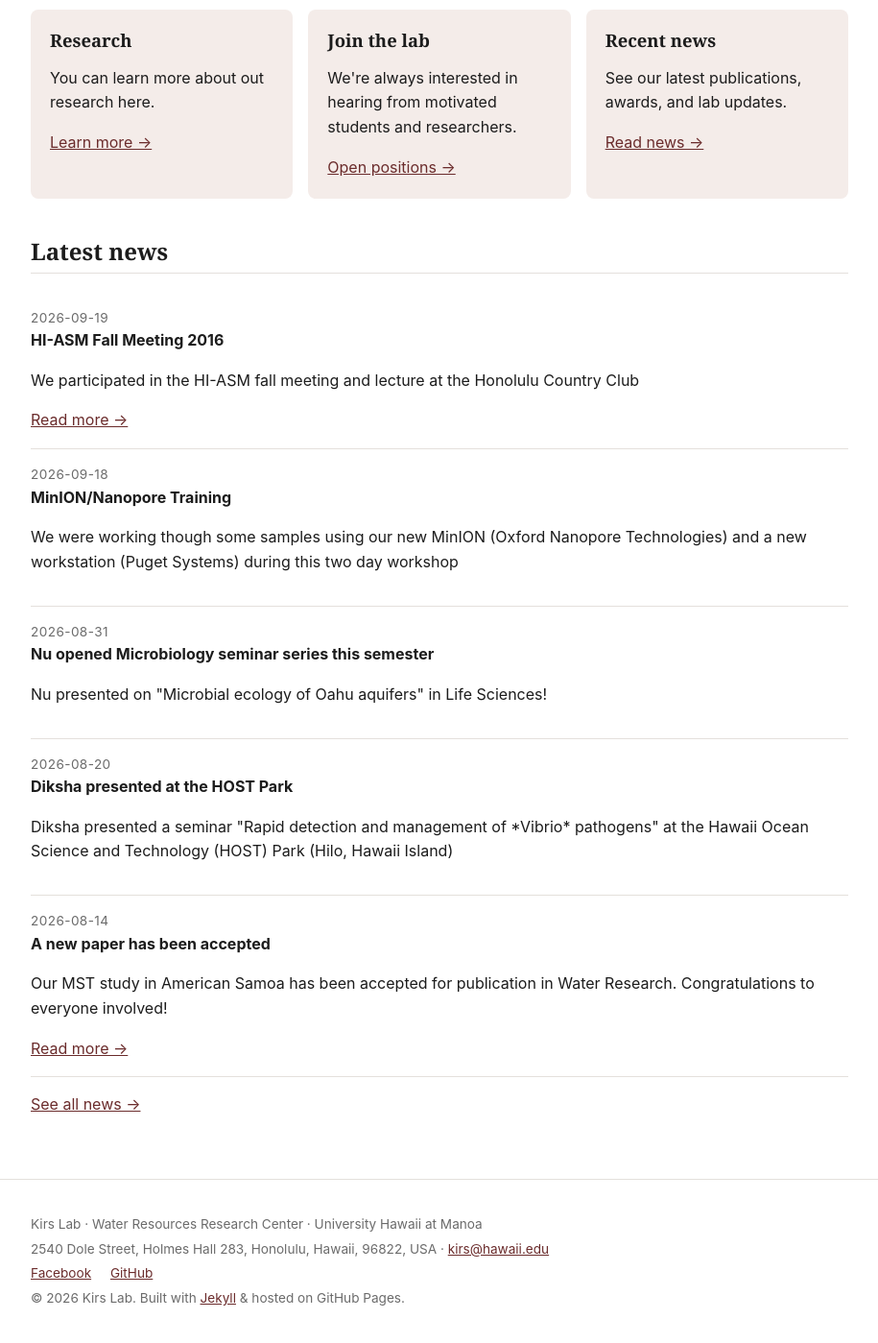
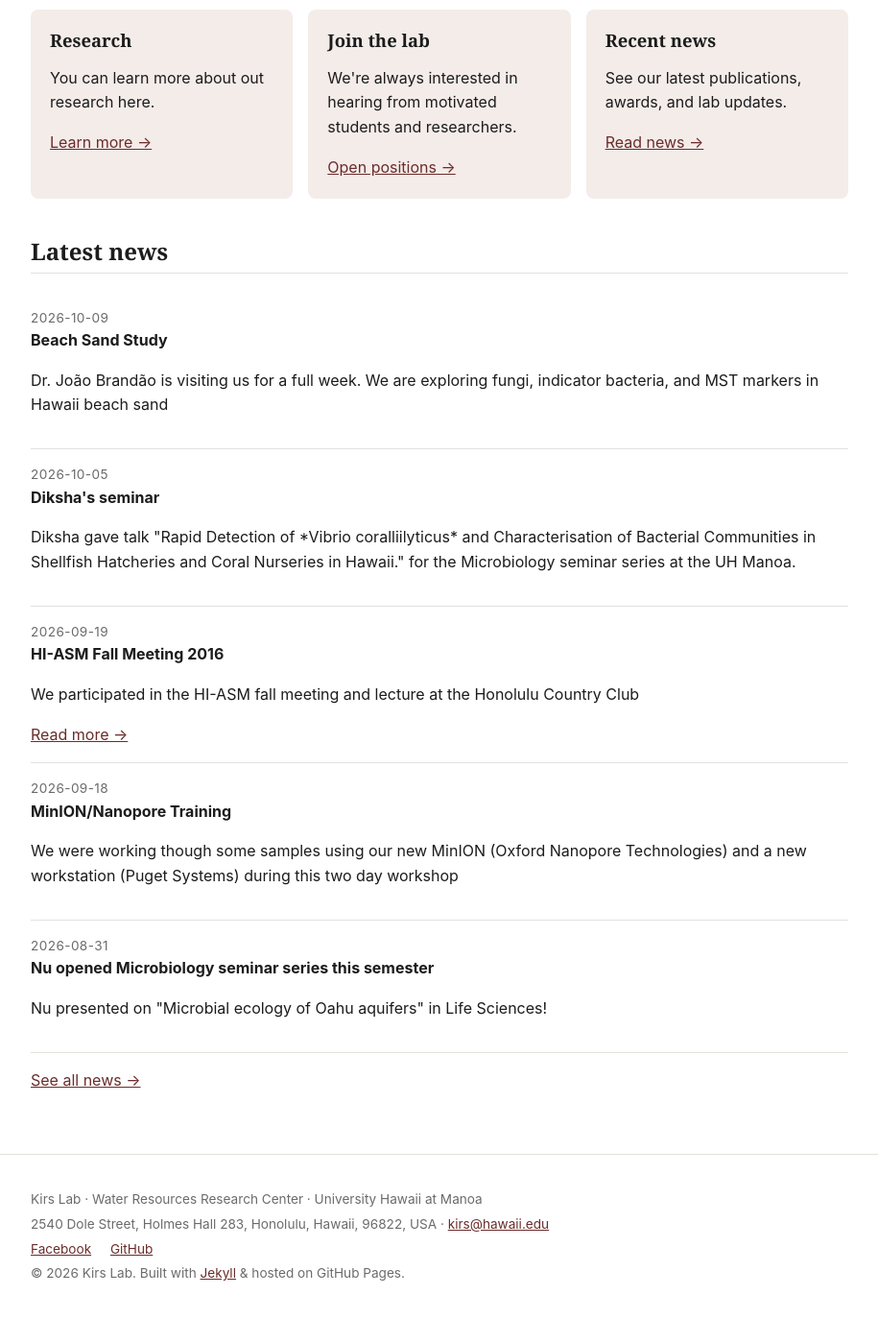
Before and after one commit to MarekKirs/marekkirs.github.io, a Jekyll site: the page built from index.md, in a window 1280 px wide and 1400 px high, scrolled down 599 px. Shown: the whole window at 96% size, without its empty margins (182-1097 px from the left). Built offline with Jekyll 4.4.1, drawn with Linux system fonts in a browser that asks for light colours; after the commit the page ends 1973 px from its top, so only the background shows below that.

Commit message:
Update news.yml

```diff
--- a/_data/news.yml
+++ b/_data/news.yml
@@ -1,5 +1,13 @@
 # Edit this file to add news items. Shown newest-first automatically.
 # Date format: YYYY-MM-DD
+
+- date: "2026-10-09"
+  title: "Beach Sand Study"
+  summary: "Dr. João Brandão is visiting us for a full week. We are exploring fungi, indicator bacteria, and MST markers in Hawaii beach sand"
+
+- date: "2026-10-05"
+  title: "Diksha's seminar"
+  summary: "Diksha gave  talk \"Rapid Detection of *Vibrio coralliilyticus* and Characterisation of Bacterial Communities in Shellfish Hatcheries and Coral Nurseries in Hawaii.\" for the Microbiology seminar series at the UH Manoa."
 
 - date: "2026-09-19"
   title: "HI-ASM Fall Meeting 2016"
```
